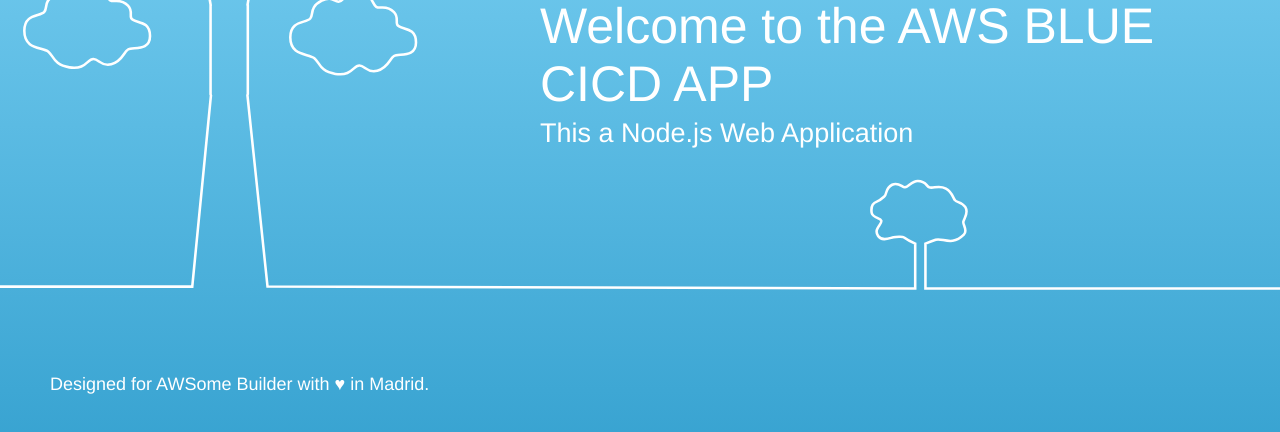
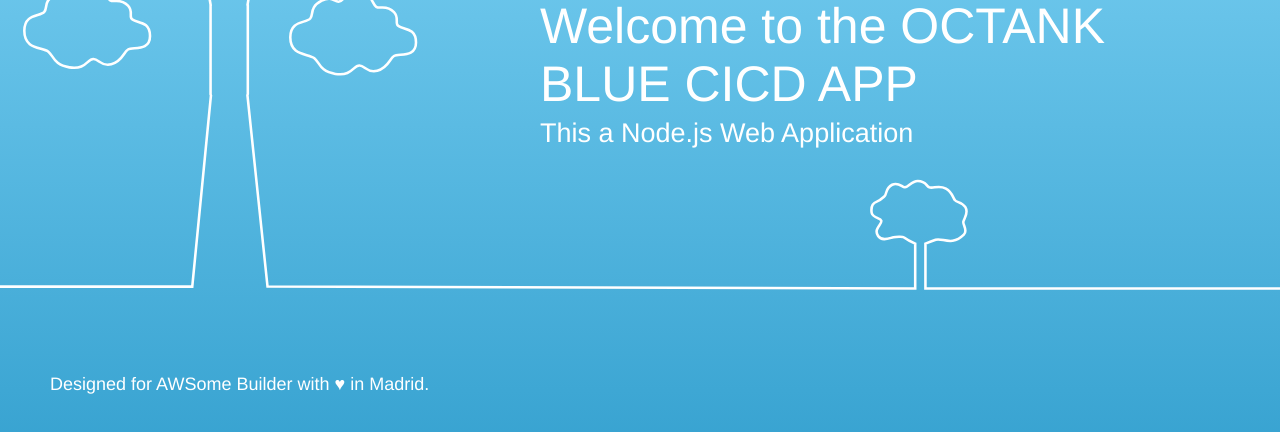
Before and after one commit to jcastans/BlueGreenCICD, a website: page public/index.html in a window 1280 px wide. Shown: the part 356-788 px from the top of the page. Drawn offline with Linux system fonts and the light colour scheme.

Commit message:
octank naming

```diff
--- a/public/index.html
+++ b/public/index.html
@@ -59,7 +59,7 @@
         <div class="message">
             <a class="twitter-link" href="http://twitter.com/home/?status=I%20created%20a%20project%20with%20AWS%20CodeStar!%20%23AWS%20%23AWSCodeStar%20https%3A%2F%2Faws.amazon.com%2Fcodestar"><img src="img/tweet.svg" /></a>
             <div class="text">
-                <h1>Welcome to the AWS BLUE CICD APP</h1>
+                <h1>Welcome to the OCTANK BLUE CICD APP</h1>
                 <h2>This a Node.js Web Application</h2>
             </div>
         </div>
```
